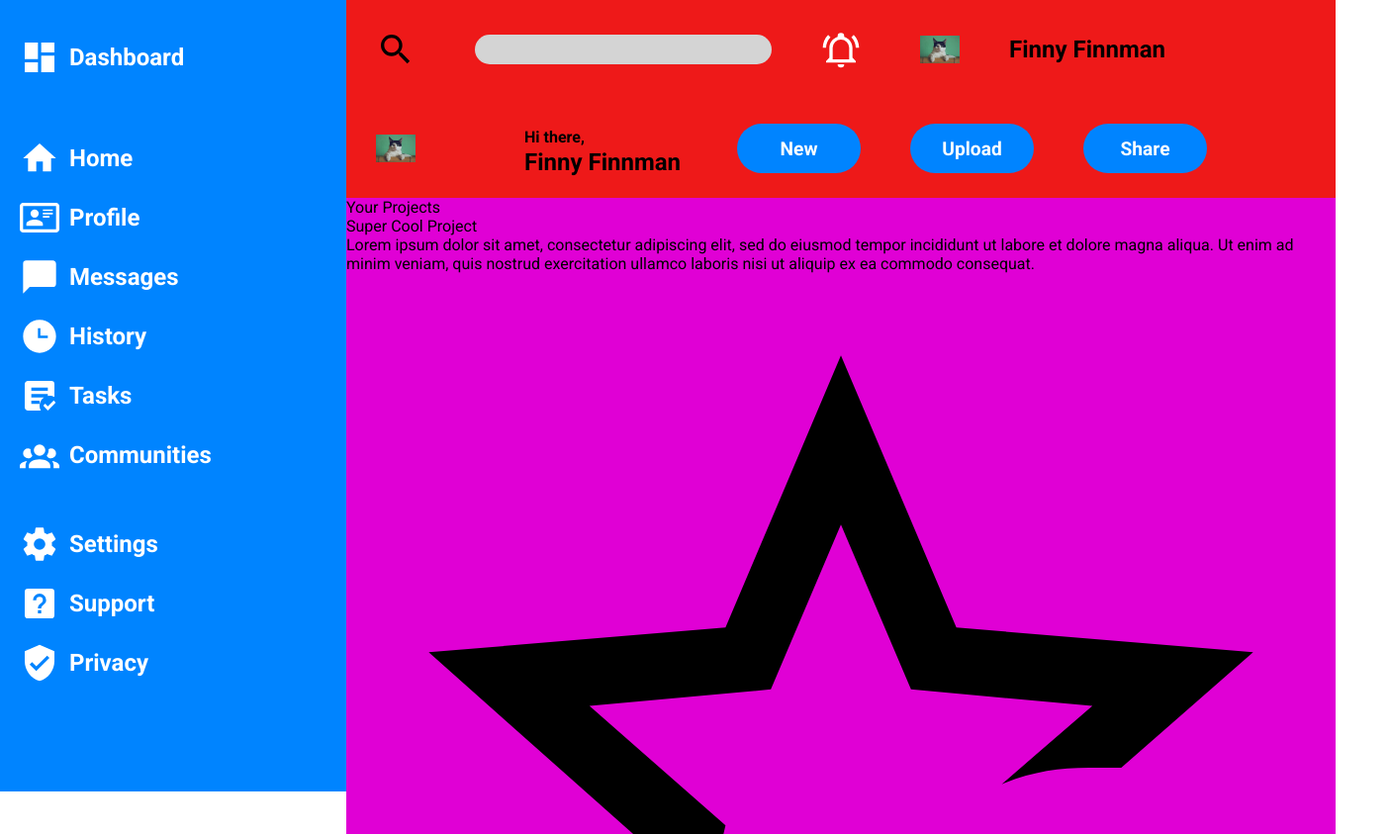
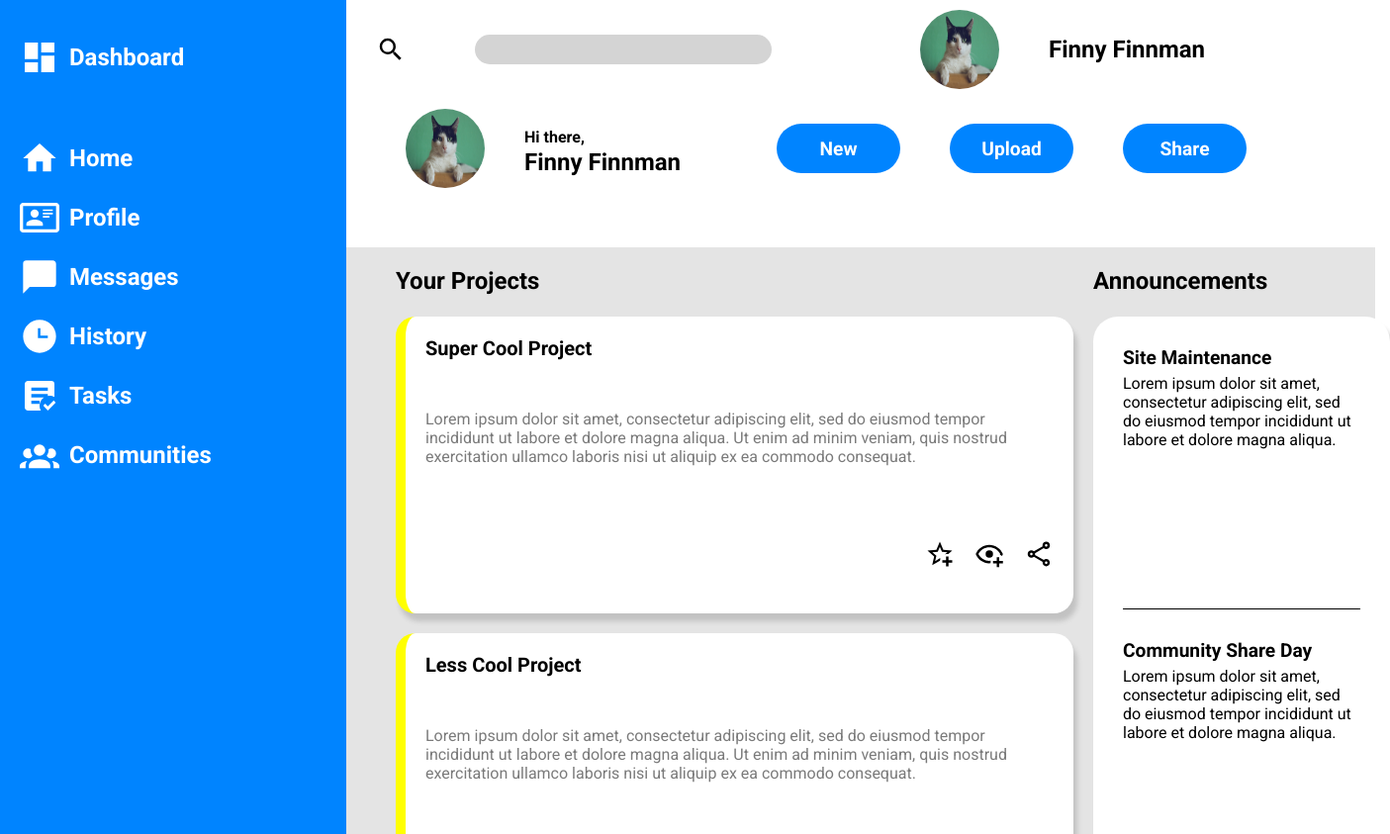
Before and after one commit to nyamashiro/admin-dashboard, a plain HTML site: page index.html in a window 1280 px wide. Shown: the top 843 px of the page at 99% size, 1405 px wide, since content can reach past the window. Drawn offline with Linux system fonts and the light colour scheme.

Commit message:
complete style layout

```diff
--- a/style.css
+++ b/style.css
@@ -8,12 +8,12 @@
 .container {
   display: grid;
   grid-template-columns: 350px 1fr;
+  grid-template-rows: 250px 1fr;
 }
 
 .header-container {
   display: grid;
   grid-template-rows: repeat(2, 100px);
-  background-color: rgb(238, 25, 25);
   grid-column: 2 / 3;
   padding: 0 30px;
 }
@@ -43,12 +43,14 @@ button {
 
 .header-bottom {
   display: grid;
-  grid-template-columns: 100px 1fr repeat(3, 125px);
+  grid-template-columns: 70px 1fr repeat(3, 125px);
   gap: 50px;
   align-items: center;
   font-weight: bold;
   font-size: 1.5rem;
   padding-right: 100px;
+  padding-left: 30px;
+
 }
 
 input {
@@ -60,6 +62,124 @@ input {
   background-color: rgb(212, 212, 212);
 }
 
+.content-container {
+  display: grid;
+  grid-template-columns: 1fr 25%;
+  grid-row: 2 / 5;
+  padding: 20px 50px;
+  gap: 20px;
+}
+
+
+.subheading {
+  font-size: 1.5rem;
+  font-weight: bold;
+}
+
+.card {
+  display: grid;
+  min-height: 300px;
+  max-height: 350px;
+  padding: 20px;
+  border-left: 10px solid yellow;
+  background-color: white;
+  border-radius: 20px;
+  box-shadow: 4px 8px 5px rgb(194, 194, 194);
+}
+
+.card-icons {
+  justify-self: end;
+  align-self: center;
+  display: flex;
+  gap: 20px;
+}
+
+.card-icons>img,
+.header-top>img {
+  width: 30px;
+}
+
+.card>div:first-child {
+  font-weight: bold;
+  font-size: 1.25rem;
+}
+
+.card> :nth-child(2) {
+  color: rgb(122, 122, 122);
+}
+
+.projects-container {
+  display: grid;
+  grid-template-rows: 50px 1fr;
+  grid-column: 1 / 2;
+  grid-row: 1 / 3;
+}
+
+.cards-container {
+  display: grid;
+  gap: 20px;
+  grid-template-columns: repeat(auto-fit, minmax(350px, 1fr));
+  grid-template-rows: auto;
+}
+
+.announcements-container {
+  display: grid;
+  grid-template-rows: 50px 1fr;
+  margin-bottom: 40px;
+}
+
+.announcements,
+.trendings {
+  display: grid;
+  width: 300px;
+  justify-self: center;
+  background-color: white;
+  padding: 30px;
+  border-radius: 25px;
+  box-shadow: 4px 8px 5px rgb(194, 194, 194);
+}
+
+.trendings{
+  gap: 30px;
+}
+
+.trending {
+  gap: 40px;
+}
+
+.announcement:not(:last-child) {
+  margin-bottom: 30px;
+  padding-bottom: 20px;
+}
+
+.announcement:not(:last-child) {
+  border-bottom: 1px solid black;
+}
+
+.announcement>div:first-child {
+  font-size: 1.2rem;
+  font-weight: bold;
+  margin-bottom: 5px;
+}
+
+.trending>div>span {
+  font-size: 1.2rem;
+}
+
+.trending {
+  display: grid;
+  grid-template-columns: 50px 1fr;
+  align-items: center;
+  background-color: white;
+}
+
+.trending-container {
+  display: grid;
+  grid-template-rows: 50px 1fr;
+  grid-column: 2 / 3;
+  grid-row: 2 / 3;
+}
+
 .sidebar-container {
   display: grid;
   grid-template-rows: 75px 1fr 2fr;
@@ -69,26 +189,33 @@ input {
   padding: 20px;
   background-color: rgb(0, 132, 255);
   gap: 40px;
-  height: 100vh;
   font-weight: bold;
   font-size: 1.5rem;
 }
 
 .content-container {
-  background-color: rgb(224, 0, 213);
+  background-color: rgb(228, 228, 228);
   grid-column: 2 / 3;
 }
 
 .nav>img,
 .setting>img,
 .dashboard>img,
-.header-top>img,
-.header-bottom>img {
+.trending>img {
   width: 40px;
-  fill: white;
 }
 
-.dashboard, .nav, .setting {
+.header-bottom>img,
+.header-top>.profile,
+.trending>img {
+  width: 80px;
+  height: 80px;
+  border-radius: 50%;
+}
+
+.dashboard,
+.nav,
+.setting {
   display: grid;
   align-items: center;
   grid-template-columns: 50px 150px;
```
